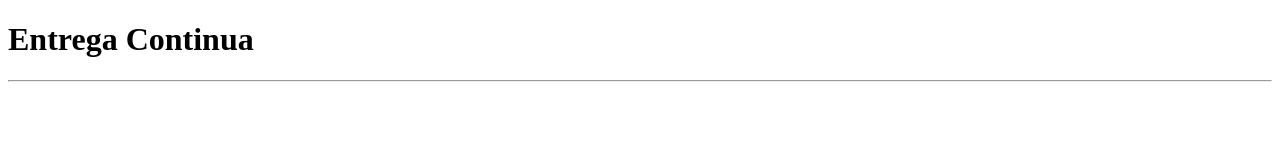
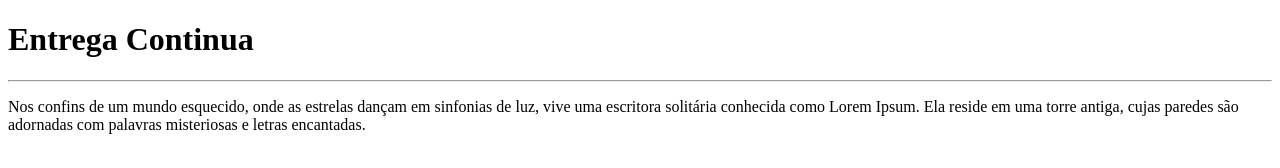
Before and after one commit to Gussrg/CI_CD, a plain HTML site: page index.html in a window 1280 px wide. Drawn offline with Linux system fonts and the light colour scheme.

Commit message:
Lorena_ipsulana

```diff
--- a/index.html
+++ b/index.html
@@ -9,7 +9,9 @@
     <h1>Entrega Continua</h1>
     <hr>
     <p>
-
+        Nos confins de um mundo esquecido, onde as estrelas dançam em sinfonias de luz, vive uma escritora
+        solitária conhecida como Lorem Ipsum. Ela reside em uma torre antiga, cujas paredes são adornadas
+        com palavras misteriosas e letras encantadas.
     </p>
 </body>
 </html>
```
